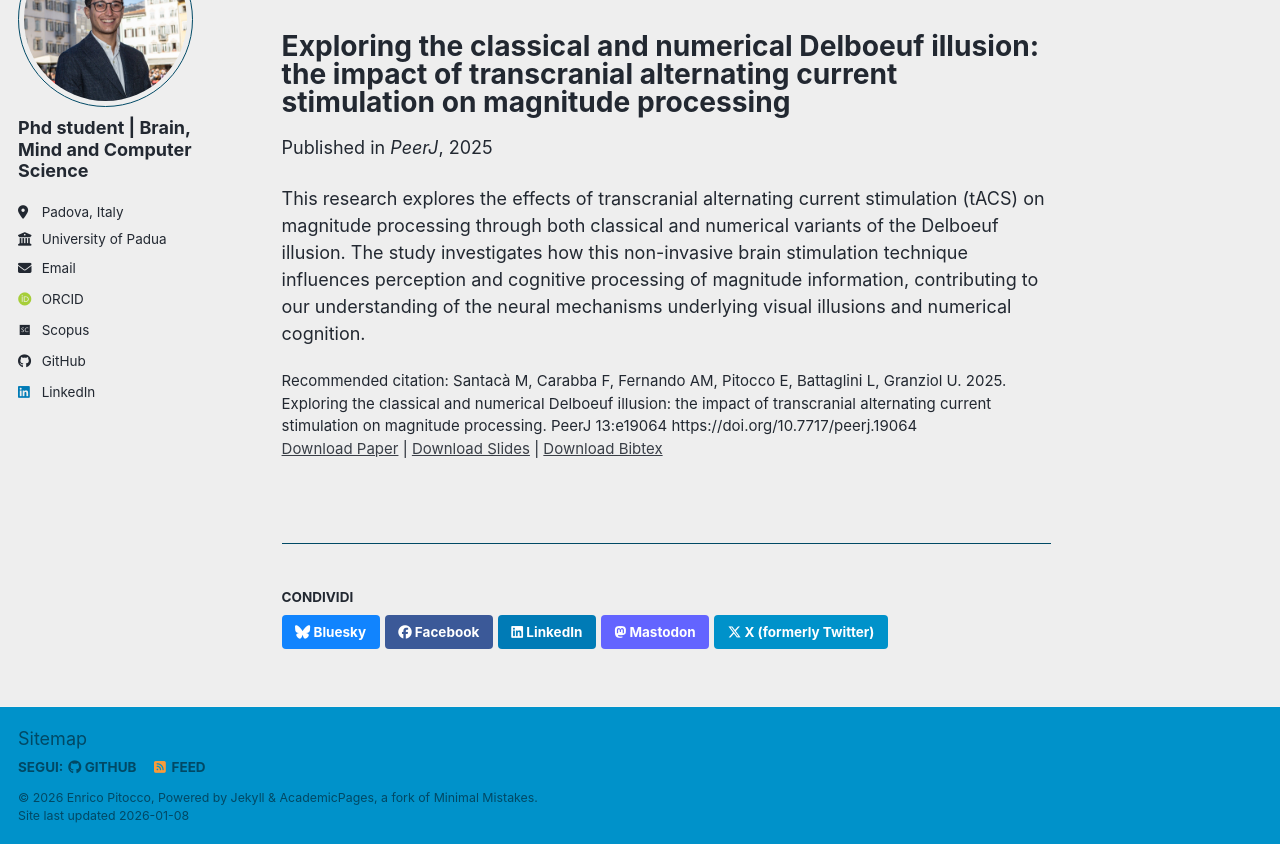
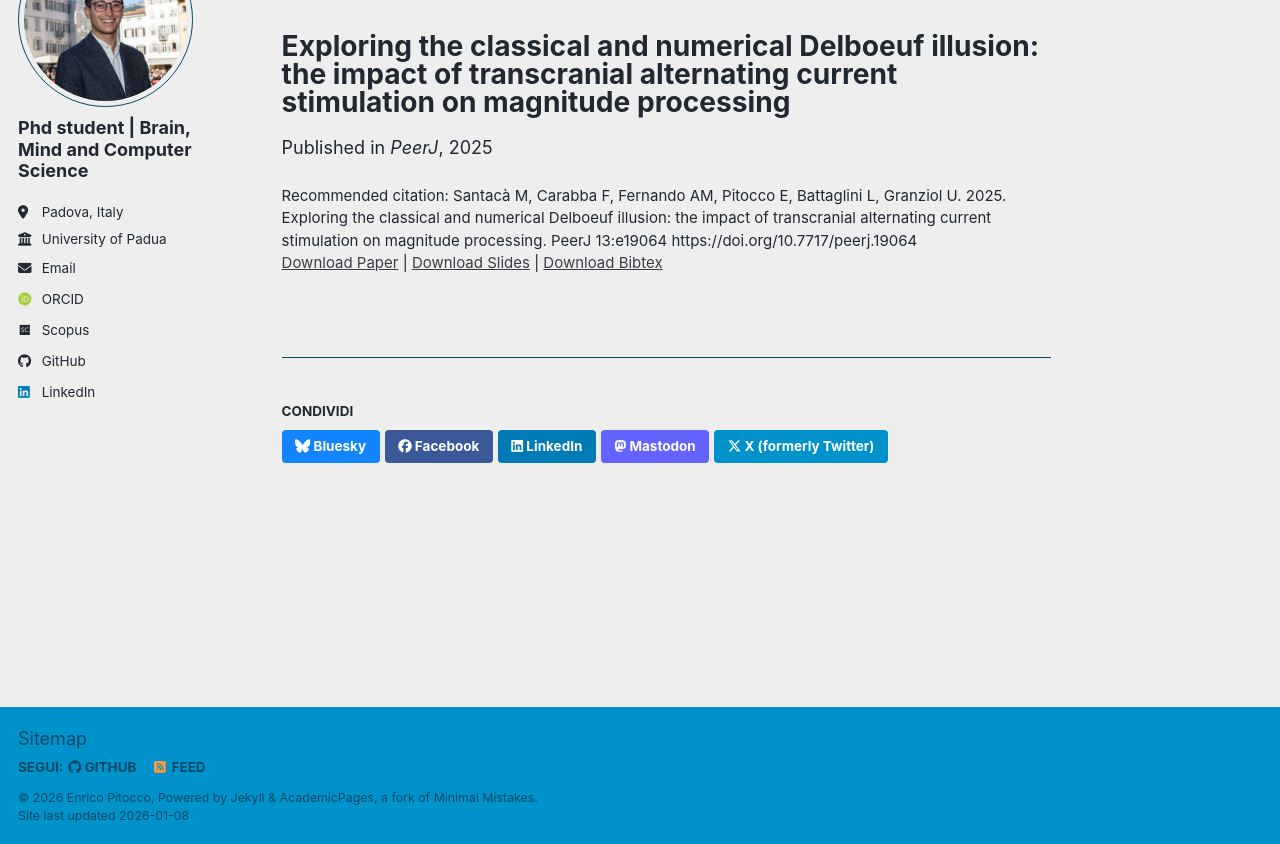
Before and after one commit to enricopitocco/enricopitocco.github.io, a Jekyll site: the page built from _publications/2025-11-24-exploring-classical-numerical-delboeuf-illusion.md, in a window 1280 px wide and 1011 px high, cut to the strip 167-1011 px from the top of the window. Built offline with Jekyll 4.4.1, drawn with Linux system fonts in a browser that asks for light colours; some web fonts are replaced; a script bundle is joined from its source files by our own code; library files that are not in the unit come from our copies.

Commit message:
Update citation and description for Delboeuf illusion paper
This research explores the effects of transcranial alternating current stimulation (tACS) on magnitude processing through both classical and numerical variants of the Delboeuf illusion. The study investigates how this non-invasive brain stimulation technique influences perception and cognitive processing of magnitude information, contributing to our understanding of the neural mechanisms underlying visual illusions and numerical cognition.

```diff
--- a/_publications/2025-11-24-exploring-classical-numerical-delboeuf-illusion.md
+++ b/_publications/2025-11-24-exploring-classical-numerical-delboeuf-illusion.md
@@ -11,5 +11,3 @@ paperurl: 'https://www.scopus.com/inward/record.url?eid=2-s2.0-86000637640&partn
 bibtexurl: ''
 citation: 'Santacà M, Carabba F, Fernando AM, Pitocco E, Battaglini L, Granziol U. 2025. Exploring the classical and numerical Delboeuf illusion: the impact of transcranial alternating current stimulation on magnitude processing. PeerJ 13:e19064 https://doi.org/10.7717/peerj.19064'
 ---
-
-This research explores the effects of transcranial alternating current stimulation (tACS) on magnitude processing through both classical and numerical variants of the Delboeuf illusion. The study investigates how this non-invasive brain stimulation technique influences perception and cognitive processing of magnitude information, contributing to our understanding of the neural mechanisms underlying visual illusions and numerical cognition.
```
